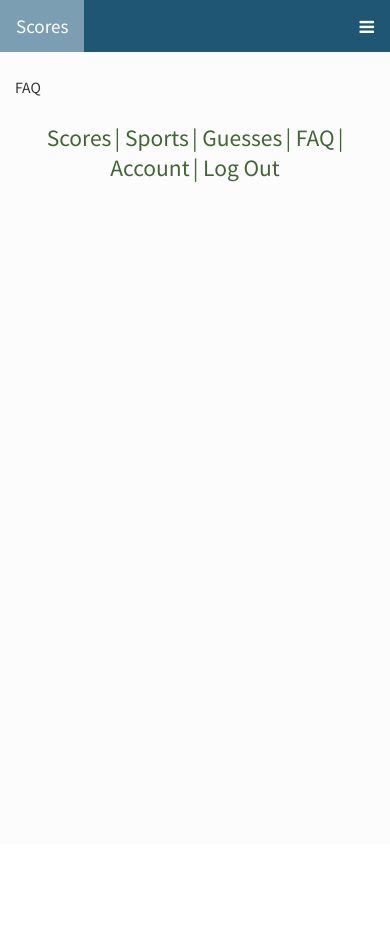
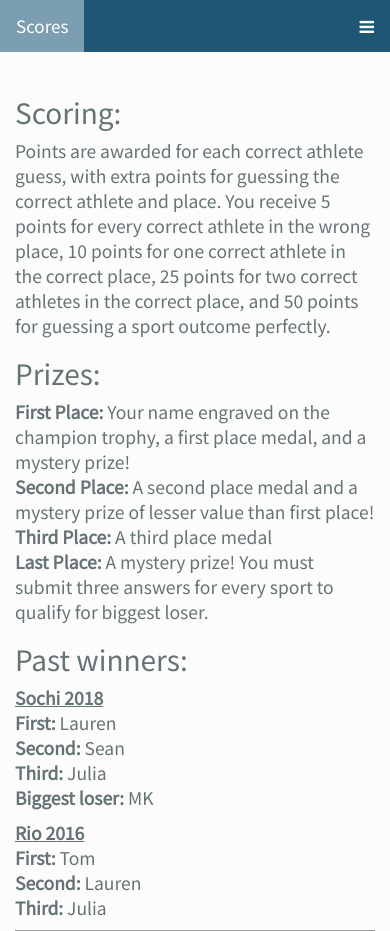
Before and after one commit to BoggsParty/Olympics2021, a Django app: template pages/templates/pages/faq.html in a window 390 px wide. Shown: the top 931 px of the page. Before the commit the page ends 182 px from the top, so only its background shows below. Run offline with Django 3.2, Linux system fonts and the light colour scheme; the template is opened without the code that fills it, so the values that code supplies are empty; some libraries are stand-ins or nearby versions; grey boxes are pictures that could not be loaded.

Commit message:
fixed sport detail guesses and added FAQ

```diff
--- a/pages/templates/pages/faq.html
+++ b/pages/templates/pages/faq.html
@@ -8,8 +8,27 @@
 <div class="container-fluid">
     <div class="row">
         <div class="col-sm-6">
-			FAQ
+			<h2>Scoring:</h2>
+			<p>Points are awarded for each correct athlete guess, with extra points for guessing the correct athlete and place. You receive 5 points for every correct athlete in the wrong place, 10 points for one correct athlete in the correct place, 25 points for two correct athletes in the correct place, and 50 points for guessing a sport outcome perfectly.
+			<h2>Prizes:</h2>
+			<p><b>First Place:</b> Your name engraved on the champion trophy, a first place medal, and a mystery prize!<br>
+			<b>Second Place:</b> A second place medal and a mystery prize of lesser value than first place!<br>
+			<b>Third Place:</b> A third place medal <br>
+			<b>Last Place:</b> A mystery prize! You must submit three answers for every sport to qualify for biggest loser.
+			<h2>Past winners:</h2>
+			<p><b><u>Sochi 2018</u></b><br>
+			<b>First:</b> Lauren<br>
+			<b>Second:</b> Sean<br>
+			<b>Third:</b> Julia<br>
+			<b>Biggest loser:</b> MK<br>
+			<p><b><u>Rio 2016</u></b><br>
+			<b>First:</b> Tom<br>
+			<b>Second:</b> Lauren<br>
+			<b>Third:</b> Julia<br>
         </div>
+		<div class="col-sm-6">
+		<img class="img-responsive" src="/media/flag.png">
+		</div>
     </div>
 </div>
 {% endblock %}
--- a/pages/templates/pages/sport_detail.html
+++ b/pages/templates/pages/sport_detail.html
@@ -60,9 +60,11 @@
             </div>
             <div class="col-sm-6">
                 <h2>Your Guesses</h2>
+				{% for guesses in guesses %}
                 <h3>Gold winner: {{guesses.gold}}</h3>
                 <h3>Silver winner: {{guesses.silver}}</h3>
                 <h3>Bronze winner: {{guesses.bronze}}</h3>
+				{% endfor %}
                 <a href="/user/guesses/all/{{sport.slug}}/">View all guesses</a>
             </div>
         </div>
@@ -70,9 +72,11 @@
         <div class="row">
             <div class="col-sm-6">
                 <h2>Your Guesses</h2>
+				{% for guesses in guesses %}
                 <h3>Gold winner: {{guesses.gold}}</h3>
                 <h3>Silver winner: {{guesses.silver}}</h3>
                 <h3>Bronze winner: {{guesses.bronze}}</h3>
+				{% endfor %}
                 <a href="#" onclick="window.open('/user/guess/{{sport.slug}}', 'newwindow', 'width=300, height=400'); return false;">Click here to change your guesses</a>
             </div>
         </div>
--- a/participants/views.py
+++ b/participants/views.py
@@ -62,7 +62,7 @@ def all_guess_one_user(request):
     lock_sports = Sport.objects.exclude(locked=True).filter(lock_date__lte=now)
     lock_sports.update(locked=True)
     guesses = Guesses.objects.filter(user=request.user)
-    sport = Sport.objects.all()
+    sport = Sport.objects.exclude(active=False).order_by('order')
     return render (request, 'participants/guess-all.html', {'guesses':guesses, 'sport':sport})
 
 @login_required(login_url='/accounts/login/')
```
